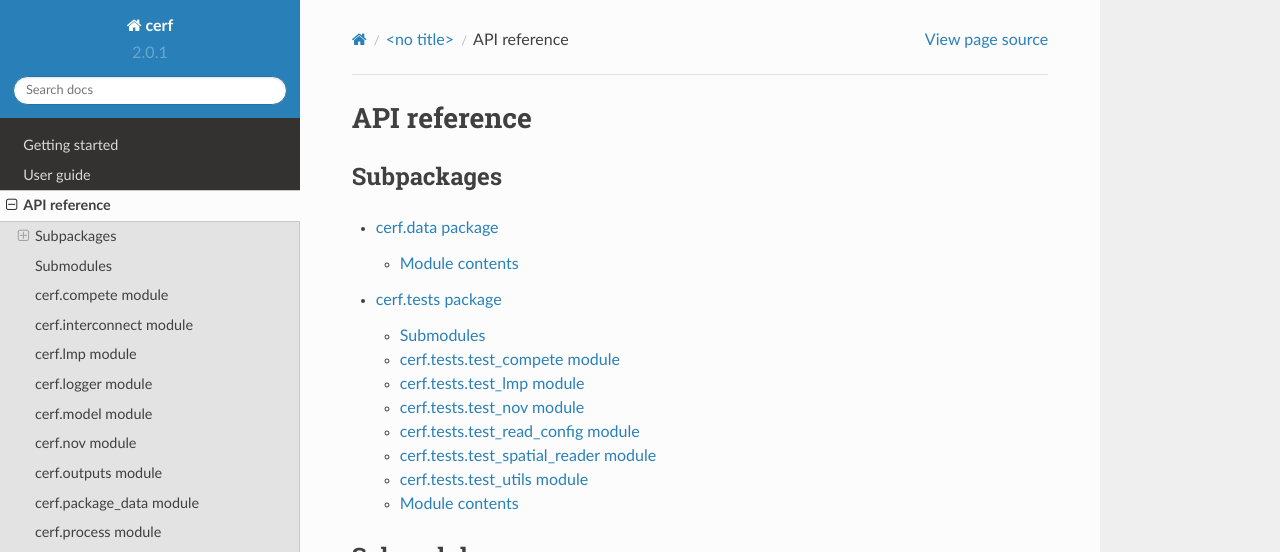
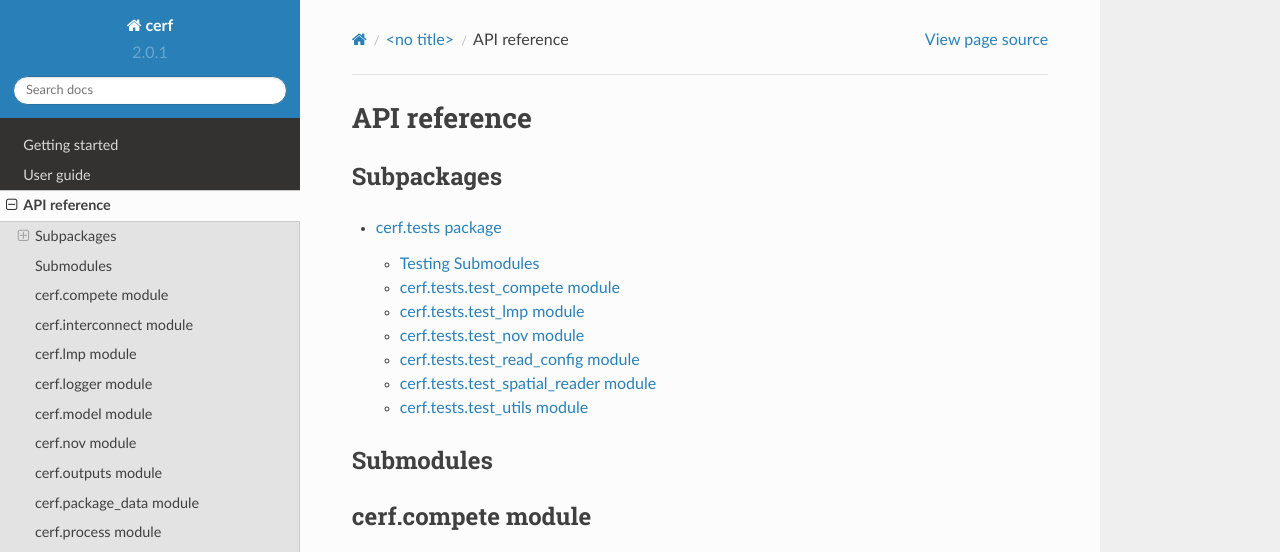
Before and after one commit to IMMM-SFA/cerf, a Sphinx documentation site: the page built from docs/source/cerf.rst, in a window 1280 px wide and 900 px high, cut to the strip 0-552 px from the top of the window. Built offline with Sphinx 7.4.7 and the Read the Docs theme 2.0.0, drawn with Linux system fonts in a browser that asks for light colours; formulas are drawn with MathJax 3.

Commit message:
update docs

```diff
--- a/docs/source/cerf.rst
+++ b/docs/source/cerf.rst
@@ -7,7 +7,6 @@ Subpackages
 .. toctree::
    :maxdepth: 4
 
-   cerf.data
    cerf.tests
 
 Submodules
--- a/docs/source/cerf.tests.rst
+++ b/docs/source/cerf.tests.rst
@@ -1,8 +1,8 @@
 cerf.tests package
 ==================
 
-Submodules
-----------
+Testing Submodules
+------------------
 
 cerf.tests.test\_compete module
 -------------------------------
@@ -51,11 +51,3 @@ cerf.tests.test\_utils module
    :members:
    :undoc-members:
    :show-inheritance:
-
-Module contents
----------------
-
-.. automodule:: cerf.tests
-   :members:
-   :undoc-members:
-   :show-inheritance:
```
Also changed, not shown: docs/source/cerf.data.rst (deleted, +0 -10 lines).
